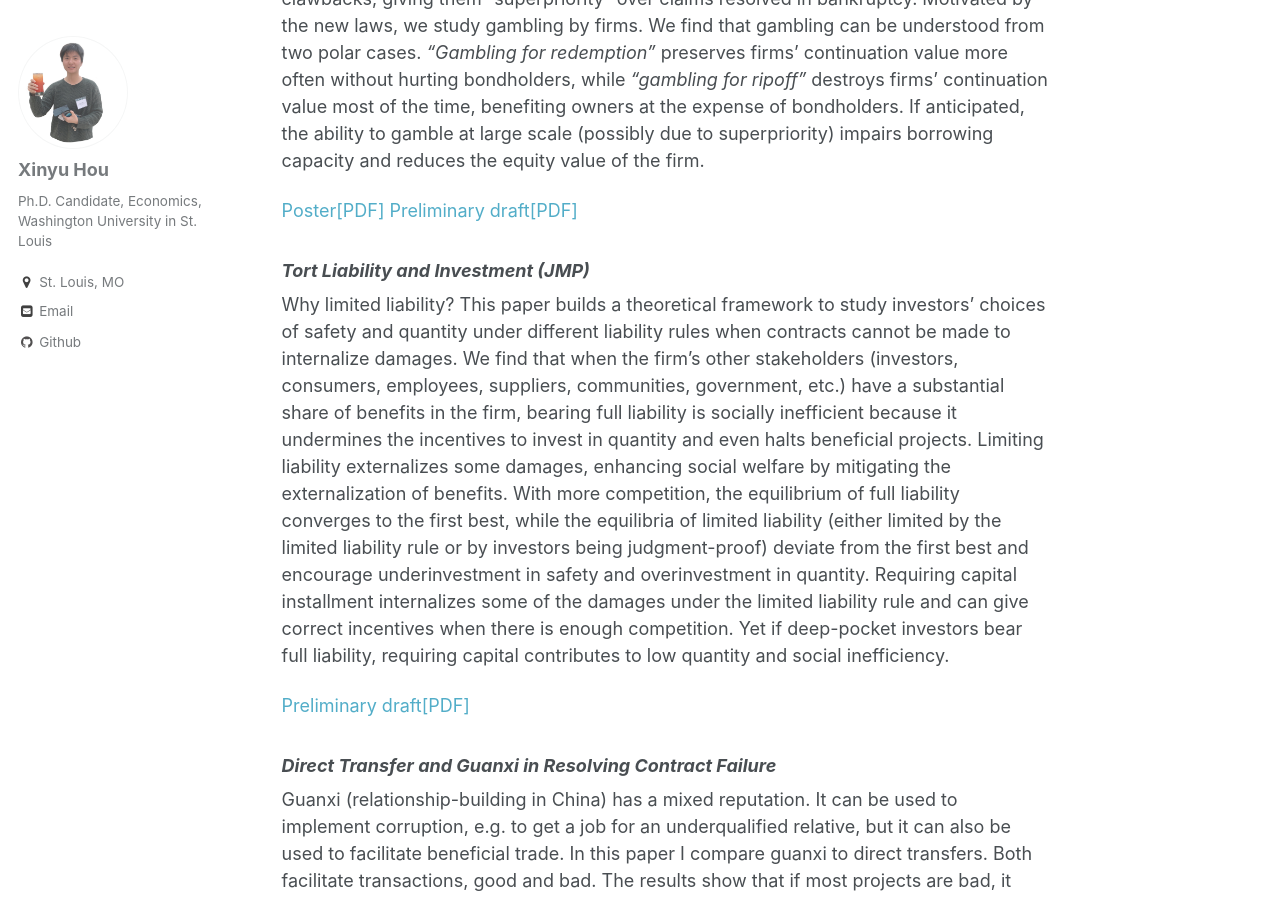
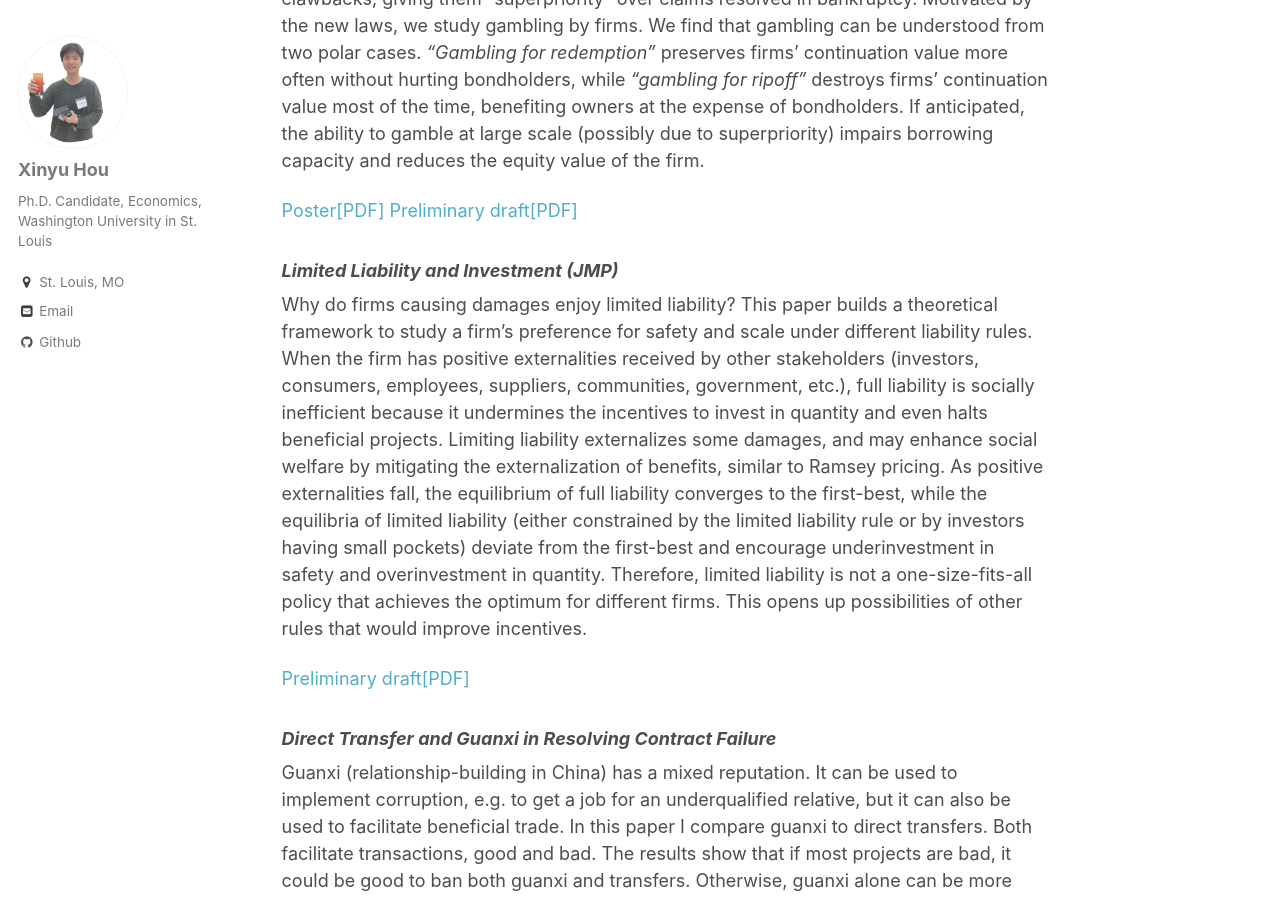
Before and after one commit to xinyuhou94/xinyuhou94.github.io, a Jekyll site: the page built from _pages/about.md, in a window 1280 px wide and 900 px high, scrolled down 1000 px. Built offline with Jekyll 4.4.1, drawn with Linux system fonts in a browser that asks for light colours.

Commit message:
Update about.md

```diff
--- a/_pages/about.md
+++ b/_pages/about.md
@@ -28,9 +28,9 @@ New U.S. bankruptcy laws exempt repos and derivatives from the automatic stay an
 <!-- <embed src="http://xinyuhou94.github.io/files/GRRsp211115.pdf" width="650" height="1800" type='application/pdf'> -->
 
 
-###  _Tort Liability and Investment (JMP)_
+###  _Limited Liability and Investment (JMP)_
 
-Why limited liability? This paper builds a theoretical framework to study investors' choices of safety and quantity under different liability rules when contracts cannot be made to internalize damages. We find that when the firm's other stakeholders (investors, consumers, employees, suppliers, communities, government, etc.) have a substantial share of benefits in the firm, bearing full liability is socially inefficient because it undermines the incentives to invest in quantity and even halts beneficial projects. Limiting liability externalizes some damages, enhancing social welfare by mitigating the externalization of benefits. With more competition, the equilibrium of full liability converges to the first best, while the equilibria of limited liability (either limited by the limited liability rule or by investors being judgment-proof) deviate from the first best and encourage underinvestment in safety and overinvestment in quantity. Requiring capital installment internalizes some of the damages under the limited liability rule and can give correct incentives when there is enough competition. Yet if deep-pocket investors bear full liability, requiring capital contributes to low quantity and social inefficiency.
+Why do firms causing damages enjoy limited liability? This paper builds a theoretical framework to study a firm’s preference for safety and scale under different liability rules. When the firm has positive externalities received by other stakeholders (investors, consumers, employees, suppliers, communities, government, etc.), full liability is socially inefficient because it undermines the incentives to invest in quantity and even halts beneficial projects. Limiting liability externalizes some damages, and may enhance social welfare by mitigating the externalization of benefits, similar to Ramsey pricing. As positive externalities fall, the equilibrium of full liability converges to the first-best, while the equilibria of limited liability (either constrained by the limited liability rule or by investors having small pockets) deviate from the first-best and encourage underinvestment in safety and overinvestment in quantity. Therefore, limited liability is not a one-size-fits-all policy that achieves the optimum for different firms. This opens up possibilities of other rules that would improve incentives.
 
 [Preliminary draft[PDF]](http://xinyuhou94.github.io/files/Liability211115.pdf)
 <!-- <embed src="http://xinyuhou94.github.io/files/Liability211115.pdf" width="650" height="1800" type='application/pdf'> -->
```
